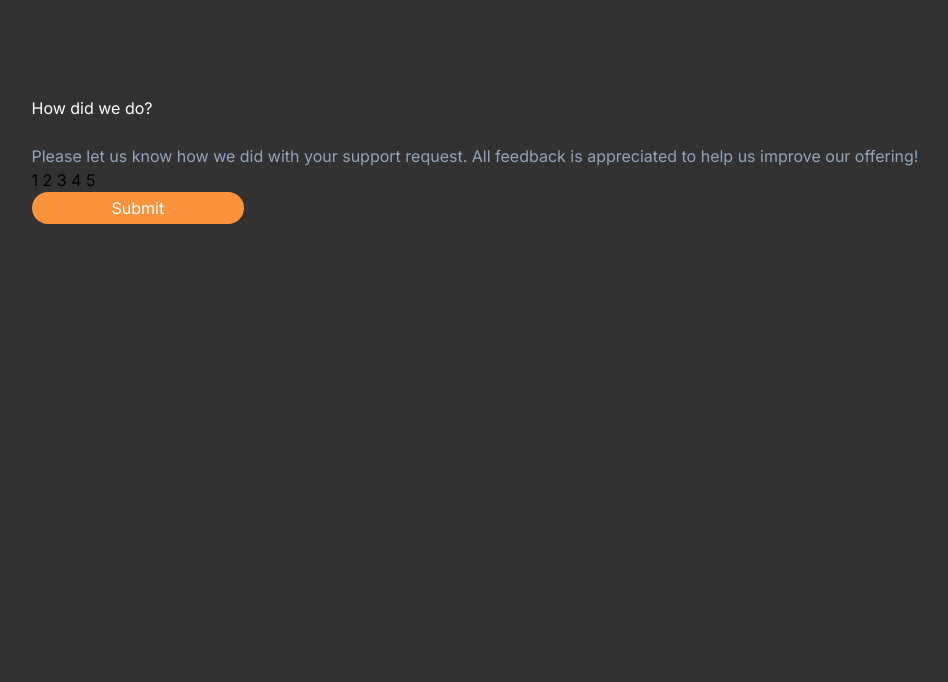
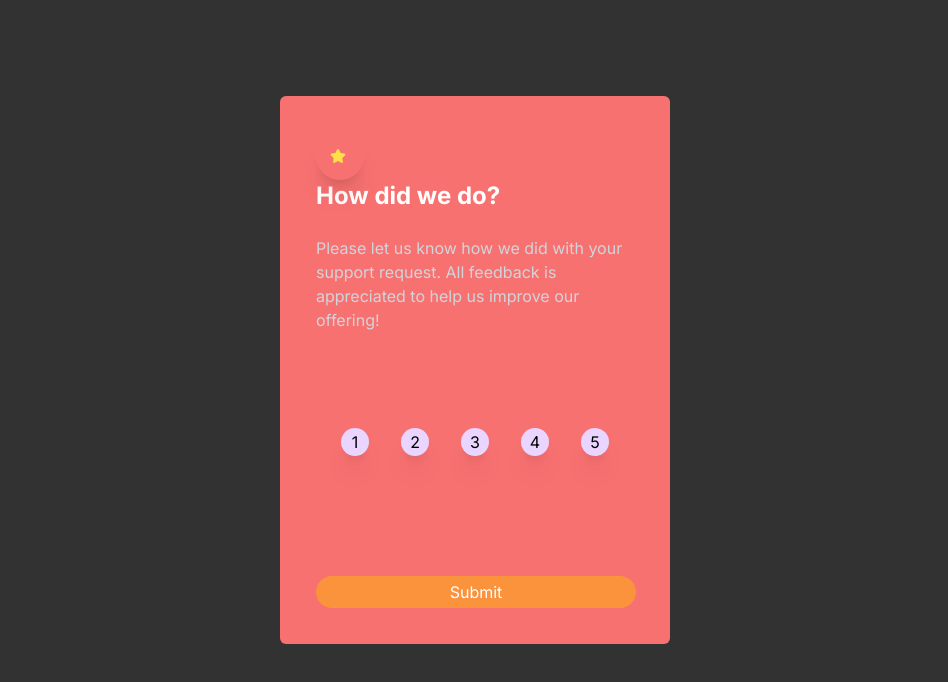
Before and after one commit to katsisaac50/interactive-rating-component-main, a Next.js app: page / in a window 1280 px wide. Shown: the top 682 px of the page, without its empty margins (165-1113 px from the left). Built offline with nearby package versions, Linux system fonts and the light colour scheme.

Commit message:
added rating values

```diff
--- a/src/app/page.js
+++ b/src/app/page.js
@@ -3,17 +3,36 @@ import Image from 'next/image'
 export default function Home() {
   return (
     <main className="flex min-h-screen flex-col items-center justify-between p-24">
-      <div >
-      <h1 className="text-white">How did we do?</h1><br></br>
-
-      <p className="text-slate-400">Please let us know how we did with your support request. All feedback is appreciated
+      <div className="p-9 rounded-md bg-red-400 max-w-[390px] mx-auto">
+      <div className="relative w-12 h-12 bg-white-200 rounded-full flex justify-center items-center  p-5 shadow-xl">
+      <svg class="absolute w-4 h-4 text-yellow-300 mr-1" aria-hidden="true" xmlns="http://www.w3.org/2000/svg" fill="currentColor" viewBox="0 0 22 20">
+        <path d="M20.924 7.625a1.523 1.523 0 0 0-1.238-1.044l-5.051-.734-2.259-4.577a1.534 1.534 0 0 0-2.752 0L7.365 5.847l-5.051.734A1.535 1.535 0 0 0 1.463 9.2l3.656 3.563-.863 5.031a1.532 1.532 0 0 0 2.226 1.616L11 17.033l4.518 2.375a1.534 1.534 0 0 0 2.226-1.617l-.863-5.03L20.537 9.2a1.523 1.523 0 0 0 .387-1.575Z"/>
+    </svg>
+      </div>
+      <h1 className="text-3xl font-bold  text-white sm:text-2xl">How did we do?</h1><br/>
+      <p className="text-lg leading-8 text-gray-300 text-sm md:text-base">Please let us know how we did with your support request. All feedback is appreciated
       to help us improve our offering!
       </p>
-
-      1 2 3 4 5
+      <div class="py-24 flex items-center justify-center space-x-8">
+      <div class="relative w-7 h-7 bg-purple-200 rounded-full flex justify-center items-center text-center p-3 shadow-xl">
+      1
+   </div>
+   <div class="relative w-7 h-7 bg-purple-200 rounded-full flex justify-center items-center text-center p-3 shadow-xl">
+      2
+   </div>
+   <div class="relative w-7 h-7 bg-purple-200 rounded-full flex justify-center items-center text-center p-3 shadow-xl">
+      3
+   </div>
+   <div class="relative w-7 h-7 bg-purple-200 rounded-full flex justify-center items-center text-center p-3 shadow-xl">
+      4
+   </div>
+   <div class="relative w-7 h-7 bg-purple-200 rounded-full flex justify-center items-center text-center p-3 shadow-xl">
+      5
+   </div>
+   </div>
 
       <br/>
-      <button className="pt-1 pb-1 pl-20 pr-20 max-h-fit max-w-screen-2xl bg-orange-400 text-white  rounded-full ...">Submit</button>
+      <button className="pt-1 pb-1 w-80 max-h-fit hover:bg-gray-100 max-w-screen-2xl bg-orange-400 text-white  rounded-full ...">Submit</button>
       </div>
     </main>
   )
```
